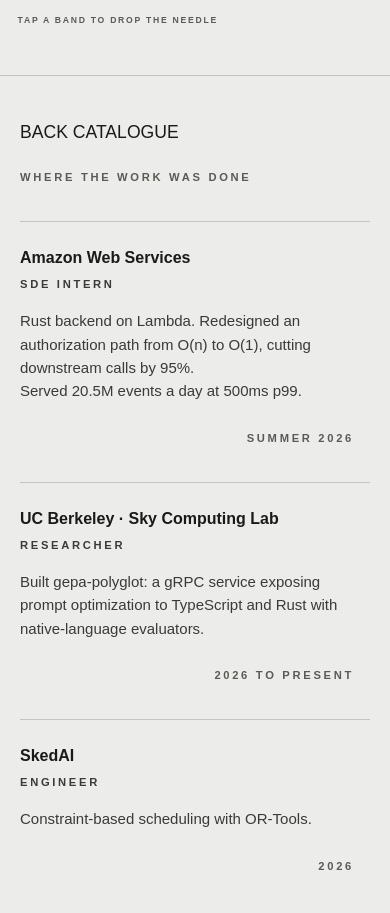
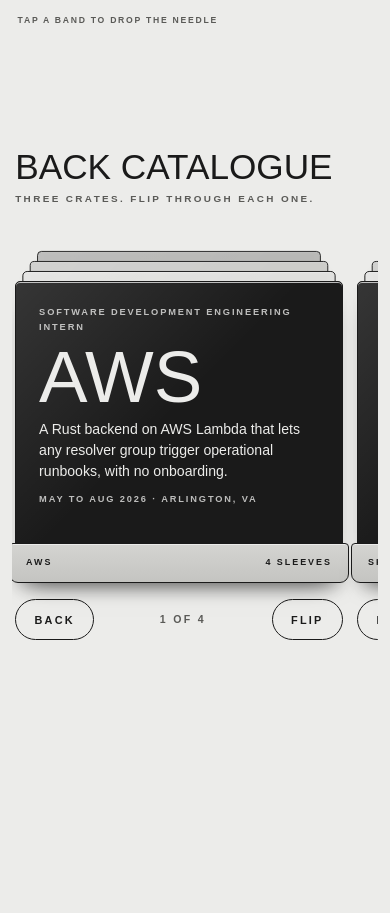
Before and after one commit to anikag35/ag-records, an Astro site: page /ag-records/lab in a window 390 px wide. Shown: the part 1032-1945 px from the top of the page. After the commit the page ends 1781 px from the top, so only its background shows below. Built offline with nearby package versions, Linux system fonts and the light colour scheme; Astro itself is replaced by a stand-in of ours; a web font is replaced by a local one.

Commit message:
Rebuild the back catalogue as three record crates from the resume
The back catalogue was a plain list with copy from memory. It is now
three record-store crates side by side, one per job, each a stack of
sleeves you flip through: the job's cover first (role, name, a one-line
summary, dates and place), then one sleeve per thing done there.

The copy is taken from Anika's current resume. That corrects the dates
(Sky Lab from Mar 2026, SkedAI Jan to Apr 2026) and removes "20.5M
events a day at 500ms p99", which is not on the resume and was live on
the homepage. The homepage's back catalogue reads from the same data,
so it is corrected too.

Flipping: the Flip and Back buttons, clicking the front sleeve, or the
arrow keys while focus is in a crate. The front sleeve tips forward off
its bottom edge and goes to the back of the stack. A screen-reader live
region announces the new sleeve. The crates rise into place in sequence
when they scroll into view.

Below 64rem the crates become a horizontal scroll row. With reduced
motion, flips are instant. Without JavaScript every sleeve renders as a
plain readable list.

Two bugs found while checking it: the crates' live regions had no
positioned ancestor, which made the page 700px wide on a 390px phone;
and "AWS" in Climate Crisis is wider than estimated, which pushed its
column into Sky Lab's. scripts/crates-capture.mjs now checks page width,
sleeve overflow in both directions, text under the crate lip, every
flip path, reduced motion and no JavaScript.

Co-Authored-By: Claude Opus 5.5 <noreply@anthropic.com>

```diff
--- /dev/null
+++ b/src/components/Crates.astro
@@ -0,0 +1,475 @@
+---
+import { discography } from "../data/catalogue";
+
+const most = Math.max(...discography.map((credit) => credit.sleeves.length + 1));
+---
+
+<section class="catalogue" aria-labelledby="catalogue-title">
+  <div class="head">
+    <h2 id="catalogue-title" class="title">Back catalogue</h2>
+    <p class="sub">Three crates. Flip through each one.</p>
+  </div>
+
+  <div class="crates" data-crates-row style={`--most:${most}`}>
+    {
+      discography.map((credit, i) => {
+        const total = credit.sleeves.length + 1;
+        const fit = Math.min(24, 72 / (credit.short.length * 1.08));
+        return (
+          <section
+            class="crate"
+            data-crate
+            aria-label={credit.org}
+            style={`--crate:${i}; --n:${total}; --org:${fit.toFixed(2)}cqi`}
+          >
+            <div class="box">
+              <ol class="bin">
+                <li class="sleeve cover" data-sleeve style="--pos:0">
+                  <p class="caps">{credit.role}</p>
+                  <h3 class="org">
+                    <span aria-hidden="true">{credit.short}</span>
+                    <span class="sr">{credit.org}</span>
+                  </h3>
+                  <p class="sum">{credit.summary}</p>
+                  <p class="caps meta">
+                    {credit.when} · {credit.place}
+                  </p>
+                </li>
+                {credit.sleeves.map((sleeve, j) => (
+                  <li class="sleeve" data-sleeve style={`--pos:${j + 1}`}>
+                    <p class="caps">
+                      {credit.short} · {j + 2} of {total}
+                    </p>
+                    <h4 class="headline">{sleeve.title}</h4>
+                    <p class="body">{sleeve.body}</p>
+                  </li>
+                ))}
+              </ol>
+              <div class="lip" aria-hidden="true">
+                <span>{credit.short}</span>
+                <span>{total} sleeves</span>
+              </div>
+            </div>
+            <div class="controls">
+              <button type="button" data-prev aria-label={`Previous sleeve, ${credit.org}`}>
+                Back
+              </button>
+              <span class="count" data-count>1 of {total}</span>
+              <button type="button" data-next aria-label={`Next sleeve, ${credit.org}`}>
+                Flip
+              </button>
+            </div>
+            <span class="sr" aria-live="polite" data-live></span>
+          </section>
+        );
+      })
+    }
+  </div>
+</section>
+
+<script>
+  const root = document.documentElement;
+  const reduce = window.matchMedia("(prefers-reduced-motion: reduce)").matches;
+  const row = document.querySelector<HTMLElement>("[data-crates-row]");
+
+  if (row) {
+    root.dataset.crates = "on";
+
+    const settle = () => {
+      row.classList.add("in");
+      window.setTimeout(() => row.classList.add("settled"), reduce ? 0 : 1600);
+    };
+
+    if (reduce || !("IntersectionObserver" in window)) settle();
+    else {
+      const io = new IntersectionObserver(
+        (entries) => {
+          if (entries.some((entry) => entry.isIntersecting)) {
+            io.disconnect();
+            settle();
+          }
+        },
+        { threshold: 0.12 },
+      );
+      io.observe(row);
+      window.setTimeout(() => {
+        if (!row.classList.contains("in")) {
+          io.disconnect();
+          settle();
+        }
+      }, 8000);
+    }
+
+    const away = "translateY(16%) rotateX(-64deg)";
+
+    for (const crate of row.querySelectorAll<HTMLElement>("[data-crate]")) {
+      const sleeves = Array.from(crate.querySelectorAll<HTMLElement>("[data-sleeve]"));
+      const count = crate.querySelector<HTMLElement>("[data-count]");
+      const live = crate.querySelector<HTMLElement>("[data-live]");
+      const order = sleeves.map((_, i) => i);
+      let busy = false;
+
+      const titleOf = (el: HTMLElement) =>
+        el.querySelector(".headline, .org .sr")?.textContent?.trim() ?? "";
+
+      const layout = () => {
+        order.forEach((index, pos) => {
+          const el = sleeves[index];
+          el.style.setProperty("--pos", String(pos));
+          el.toggleAttribute("data-front", pos === 0);
+        });
+        const front = order[0];
+        if (count) count.textContent = `${front + 1} of ${sleeves.length}`;
+        crate.dataset.front = String(front);
+      };
+
+      const announce = () => {
+        if (live) live.textContent = `${titleOf(sleeves[order[0]])}, ${order[0] + 1} of ${sleeves.length}`;
+      };
+
+      const jump = (el: HTMLElement) => {
+        el.style.transition = "none";
+        layout();
+        el.getBoundingClientRect();
+        el.style.transition = "";
+      };
+
+      const flip = async (dir: number) => {
+        if (busy || sleeves.length < 2) return;
+        busy = true;
+        if (dir > 0) {
+          const front = sleeves[order[0]];
+          front.style.transformOrigin = "50% 100%";
+          if (!reduce) {
+            await front.animate(
+              [
+                { transform: getComputedStyle(front).transform, opacity: 1 },
+                { transform: away, opacity: 0 },
+              ],
+              { duration: 260, easing: "cubic-bezier(0.4, 0, 0.8, 0.6)" },
+            ).finished;
+          }
+          order.push(order.shift()!);
+          front.style.transformOrigin = "";
+          jump(front);
+          if (!reduce) front.animate([{ opacity: 0 }, { opacity: 1 }], { duration: 240 });
+        } else {
+          order.unshift(order.pop()!);
+          const back = sleeves[order[0]];
+          jump(back);
+          back.style.transformOrigin = "50% 100%";
+          if (!reduce) {
+            await back.animate(
+              [
+                { transform: away, opacity: 0 },
+                { transform: "none", opacity: 1 },
+              ],
+              { duration: 340, easing: "cubic-bezier(0.2, 0.7, 0.1, 1)" },
+            ).finished;
+          }
+          back.style.transformOrigin = "";
+        }
+        announce();
+        busy = false;
+      };
+
+      crate.querySelector("[data-next]")?.addEventListener("click", () => flip(1));
+      crate.querySelector("[data-prev]")?.addEventListener("click", () => flip(-1));
+      crate.addEventListener("click", (event) => {
+        const sleeve = (event.target as HTMLElement).closest("[data-sleeve]");
+        if (sleeve?.hasAttribute("data-front")) flip(1);
+      });
+      crate.addEventListener("keydown", (event) => {
+        if (event.key === "ArrowRight") {
+          event.preventDefault();
+          flip(1);
+        } else if (event.key === "ArrowLeft") {
+          event.preventDefault();
+          flip(-1);
+        }
+      });
+
+      layout();
+    }
+  }
+</script>
+
+<style>
+  .catalogue {
+    --peek: clamp(10px, 1.05vw, 15px);
+    --lip: clamp(2.5rem, 4.2vw, 3.4rem);
+    padding: clamp(3rem, 9vh, 6.5rem) clamp(0.75rem, 1.6vw, 1.5rem) clamp(4rem, 11vh, 7.5rem);
+  }
+
+  .head {
+    display: flex;
+    align-items: baseline;
+    justify-content: space-between;
+    flex-wrap: wrap;
+    gap: 0.5rem 2rem;
+    margin-bottom: clamp(1.75rem, 5vh, 3rem);
+    padding-inline: 0.2rem;
+  }
+
+  .title {
+    margin: 0;
+    font-family: var(--font-display);
+    font-weight: 400;
+    text-transform: uppercase;
+    font-size: clamp(2.2rem, 6.4vw, 6rem);
+    line-height: 0.9;
+  }
+
+  .sub {
+    margin: 0;
+    font-family: var(--font-caps);
+    font-size: clamp(0.62rem, 0.85vw, 0.78rem);
+    font-weight: 600;
+    letter-spacing: 0.24em;
+    text-transform: uppercase;
+    color: var(--text-dim);
+  }
+
+  .crates {
+    display: grid;
+    grid-template-columns: repeat(3, minmax(0, 1fr));
+    gap: clamp(0.9rem, 1.6vw, 1.5rem);
+  }
+
+  .crate {
+    position: relative;
+    container-type: inline-size;
+    min-width: 0;
+    display: flex;
+    flex-direction: column;
+    gap: 1rem;
+  }
+
+  .box {
+    position: relative;
+  }
+
+  .bin {
+    list-style: none;
+    margin: 0;
+    padding: 0;
+    display: grid;
+    grid-template-columns: minmax(0, 1fr);
+    gap: 0.9rem;
+  }
+
+  .sleeve {
+    margin: 0;
+    min-width: 0;
+    min-height: 92cqi;
+    padding: 7cqi 7cqi 8cqi;
+    display: flex;
+    flex-direction: column;
+    gap: 3.2cqi;
+    border: 1.5px solid var(--text);
+    border-radius: 5px;
+    background: linear-gradient(135deg, rgb(255 255 255 / 0.5), rgb(255 255 255 / 0) 46%), #f4f4f1;
+    color: var(--text);
+    box-shadow:
+      inset 0 1px 0 rgb(255 255 255 / 0.7),
+      0 14px 24px -16px rgb(0 0 0 / 0.5);
+  }
+
+  .sleeve.cover {
+    background: linear-gradient(135deg, rgb(255 255 255 / 0.12), rgb(255 255 255 / 0) 46%), var(--text);
+    color: var(--ground);
+  }
+
+  .sleeve > * {
+    margin: 0;
+  }
+
+  .caps {
+    font-family: var(--font-caps);
+    font-size: clamp(0.58rem, 2.7cqi, 0.74rem);
+    font-weight: 700;
+    letter-spacing: 0.2em;
+    text-transform: uppercase;
+  }
+
+  .cover .caps {
+    color: rgb(236 236 234 / 0.78);
+  }
+
+  .org {
+    margin: 0;
+    font-family: var(--font-display);
+    font-weight: 400;
+    text-transform: uppercase;
+    font-size: var(--org);
+    line-height: 0.88;
+    letter-spacing: 0;
+  }
+
+  .sum,
+  .body {
+    font-family: var(--font-body);
+    font-size: clamp(0.86rem, 4.3cqi, 1.06rem);
+    line-height: 1.48;
+  }
+
+  .sum {
+    font-weight: 500;
+  }
+
+  .meta {
+    margin-top: auto;
+  }
+
+  .headline {
+    font-family: var(--font-body);
+    font-size: clamp(1.35rem, 8.6cqi, 2.25rem);
+    font-weight: 800;
+    letter-spacing: -0.025em;
+    line-height: 1.02;
+  }
+
+  .sr {
+    position: absolute;
+    width: 1px;
+    height: 1px;
+    overflow: hidden;
+    clip-path: inset(50%);
+    white-space: nowrap;
+  }
+
+  .lip,
+  .controls {
+    display: none;
+  }
+
+  :global(html[data-crates="on"]) .bin {
+    gap: 0;
+    padding-top: calc((var(--most) - 1) * var(--peek));
+    perspective: 1200px;
+  }
+
+  :global(html[data-crates="on"]) .sleeve {
+    grid-area: 1 / 1;
+    padding-bottom: calc(var(--lip) + 5cqi);
+    transform-origin: 50% 0;
+    transform: translateY(calc(var(--pos) * var(--peek) * -1)) scale(calc(1 - var(--pos) * 0.045));
+    z-index: calc(20 - var(--pos));
+    filter: brightness(calc(1 - var(--pos) * 0.08));
+    transition:
+      transform 440ms var(--ease),
+      filter 440ms var(--ease),
+      opacity 520ms var(--ease);
+  }
+
+  :global(html[data-crates="on"]) .sleeve[data-front] {
+    cursor: pointer;
+  }
+
+  :global(html[data-crates="on"]) .lip {
+    position: absolute;
+    left: -2%;
+    right: -2%;
+    bottom: 0;
+    z-index: 40;
+    height: var(--lip);
+    padding: 0 5cqi;
+    display: flex;
+    align-items: center;
+    justify-content: space-between;
+    border: 1.5px solid var(--text);
+    border-radius: 4px 4px 9px 9px;
+    background: linear-gradient(180deg, #d4d4d1, #c4c4c1);
+    box-shadow:
+      inset 0 1px 0 rgb(255 255 255 / 0.55),
+      0 12px 20px -12px rgb(0 0 0 / 0.55);
+    font-family: var(--font-caps);
+    font-size: clamp(0.56rem, 2.5cqi, 0.72rem);
+    font-weight: 700;
+    letter-spacing: 0.22em;
+    text-transform: uppercase;
+    color: var(--text);
+    transition:
+      transform 520ms var(--ease),
+      opacity 520ms var(--ease);
+  }
+
+  :global(html[data-crates="on"]) .controls {
+    display: flex;
+    align-items: center;
+    justify-content: space-between;
+    gap: 0.5rem;
+  }
+
+  .controls button {
+    appearance: none;
+    min-height: 2.6rem;
+    padding: 0 1.15rem;
+    border: 1.5px solid var(--text);
+    border-radius: 999px;
+    background: transparent;
+    color: var(--text);
+    font-family: var(--font-caps);
+    font-size: 0.68rem;
+    font-weight: 700;
+    letter-spacing: 0.2em;
+    text-transform: uppercase;
+    cursor: pointer;
+    transition:
+      background-color 140ms var(--ease),
+      color 140ms var(--ease);
+  }
+
+  .controls button:hover {
+    background: var(--text);
+    color: var(--ground);
+  }
+
+  .count {
+    font-family: var(--font-caps);
+    font-size: 0.66rem;
+    font-weight: 700;
+    letter-spacing: 0.22em;
+    text-transform: uppercase;
+    color: var(--text-dim);
+  }
+
+  :global(html[data-crates="on"]) .crates:not(.in) .sleeve {
+    opacity: 0;
+    transform: translateY(42%) scale(0.96);
+  }
+
+  :global(html[data-crates="on"]) .crates:not(.in) .lip {
+    opacity: 0;
+    transform: translateY(35%);
+  }
+
+  :global(html[data-crates="on"]) .crates.in:not(.settled) .sleeve {
+    transition-delay: calc(var(--crate) * 120ms + var(--pos) * 70ms);
+  }
+
+  :global(html[data-crates="on"]) .crates.in:not(.settled) .lip {
+    transition-delay: calc(var(--crate) * 120ms);
+  }
+
+  @media (hover: hover) {
+    :global(html[data-crates="on"]) .crates.settled .crate:hover .sleeve:not([data-front]) {
+      transform: translateY(calc(var(--pos) * var(--peek) * -1.7)) scale(calc(1 - var(--pos) * 0.045));
+    }
+  }
+
+  @media (max-width: 63.99rem) {
+    .crates {
+      display: flex;
+      overflow-x: auto;
+      scroll-snap-type: x mandatory;
+      scroll-padding-inline: 0.2rem;
+      padding: 0.2rem 0.2rem 1rem;
+    }
+
+    .crate {
+      flex: 0 0 min(84vw, 23rem);
+      scroll-snap-align: start;
+    }
+  }
+</style>
--- a/src/components/Discography.astro
+++ b/src/components/Discography.astro
@@ -20,7 +20,7 @@ import { discography } from "../data/catalogue";
             </div>
 
             <div class="prose body">
-              {credit.notes.map((n) => (
+              {[credit.summary, ...credit.sleeves.map((s) => s.body)].map((n) => (
                 <p>{n}</p>
               ))}
             </div>
--- a/src/data/catalogue.ts
+++ b/src/data/catalogue.ts
@@ -39,11 +39,19 @@ export type Release = {
   tag?: string;
 };
 
+export type Sleeve = {
+  title: string;
+  body: string;
+};
+
 export type Credit = {
   org: string;
+  short: string;
   role: string;
   when: string;
-  notes: string[];
+  place: string;
+  summary: string;
+  sleeves: Sleeve[];
 };
 
 export const label = {
@@ -186,26 +194,64 @@ export const shelved: Release[] = [
 export const discography: Credit[] = [
   {
     org: "Amazon Web Services",
-    role: "SDE Intern",
-    when: "Summer 2026",
-    notes: [
-      "Rust backend on Lambda. Redesigned an authorization path from O(n) to O(1), cutting downstream calls by 95%.",
-      "Served 20.5M events a day at 500ms p99.",
+    short: "AWS",
+    role: "Software Development Engineering Intern",
+    when: "May to Aug 2026",
+    place: "Arlington, VA",
+    summary:
+      "A Rust backend on AWS Lambda that lets any resolver group trigger operational runbooks, with no onboarding.",
+    sleeves: [
+      {
+        title: "95% fewer calls",
+        body: "Replaced an O(n) authorization scan with an O(1) DynamoDB lookup, cutting redundant authorization calls by 95%.",
+      },
+      {
+        title: "Run from any ticket",
+        body: "Shipped on-demand runbook execution from any ticket comment. DynamoDB conditional writes keep concurrent requests atomic, and EMF metrics make every run observable.",
+      },
+      {
+        title: "Owned the design",
+        body: "Presented the namespace-aware authorization and identity model in design review, revised it from that feedback, and reviewed code across the service.",
+      },
     ],
   },
   {
-    org: "UC Berkeley · Sky Computing Lab",
-    role: "Researcher",
-    when: "2026 to present",
-    notes: [
-      "Built gepa-polyglot: a gRPC service exposing prompt optimization to TypeScript and Rust with native-language evaluators.",
+    org: "UC Berkeley Sky Computing Lab",
+    short: "Sky Lab",
+    role: "Undergraduate Researcher, part-time",
+    when: "Mar 2026 to present",
+    place: "Berkeley, CA",
+    summary:
+      "Built gepa-polyglot: a gRPC service that turns GEPA's evaluation callback into a network request, so candidates are scored in TypeScript or Rust without porting evaluators to Python.",
+    sleeves: [
+      {
+        title: "One connection per run",
+        body: "A multi-threaded server carries a whole optimization run over one long-lived connection instead of reconnecting per evaluation. A dropped client becomes a terminal error, not a hung run.",
+      },
+      {
+        title: "One function call",
+        body: "TypeScript and Rust SDKs with generated protobuf bindings, connection retries and typed errors. Adopting the service is one call, not a hand-written gRPC client.",
+      },
     ],
   },
   {
     org: "SkedAI",
-    role: "Engineer",
-    when: "2026",
-    notes: ["Constraint-based scheduling with OR-Tools."],
+    short: "SkedAI",
+    role: "Software Engineering Intern",
+    when: "Jan to Apr 2026",
+    place: "Berkeley, CA",
+    summary:
+      "SkedAI is a calendar that replans a student's week from plain-language input.",
+    sleeves: [
+      {
+        title: "Weights, not rules",
+        body: "Extended the constraint model so requests resolve into weighted soft constraints in Google OR-Tools, replacing hand-written rules.",
+      },
+      {
+        title: "Warm starts",
+        body: "Kept full-week replans interactive by starting each solve from the previous schedule instead of from scratch.",
+      },
+    ],
   },
 ];
 
--- a/src/pages/lab.astro
+++ b/src/pages/lab.astro
@@ -3,7 +3,7 @@ import Base from "../layouts/Base.astro";
 import Turntable from "../components/Turntable.astro";
 import Sleeve from "../components/Sleeve.astro";
 import Track from "../components/Track.astro";
-import Discography from "../components/Discography.astro";
+import Crates from "../components/Crates.astro";
 import { releases } from "../data/catalogue";
 ---
 
@@ -25,7 +25,7 @@ import { releases } from "../data/catalogue";
     </section>
   </div>
 
-  <Discography />
+  <Crates />
 </Base>
 
 <style is:global>
```
Also changed, not shown: CLAUDE.md (+2 -0 lines), scripts/crates-capture.mjs (added, +149 -0 lines).
